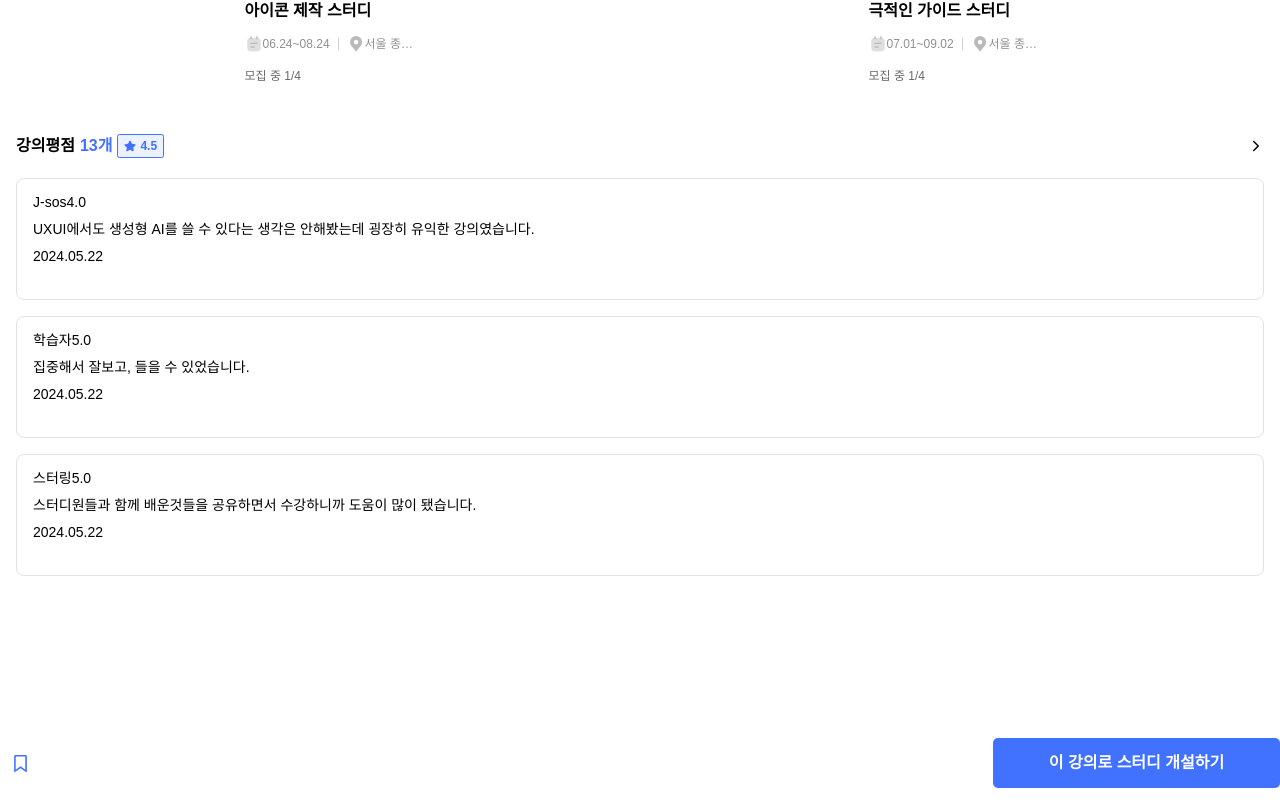
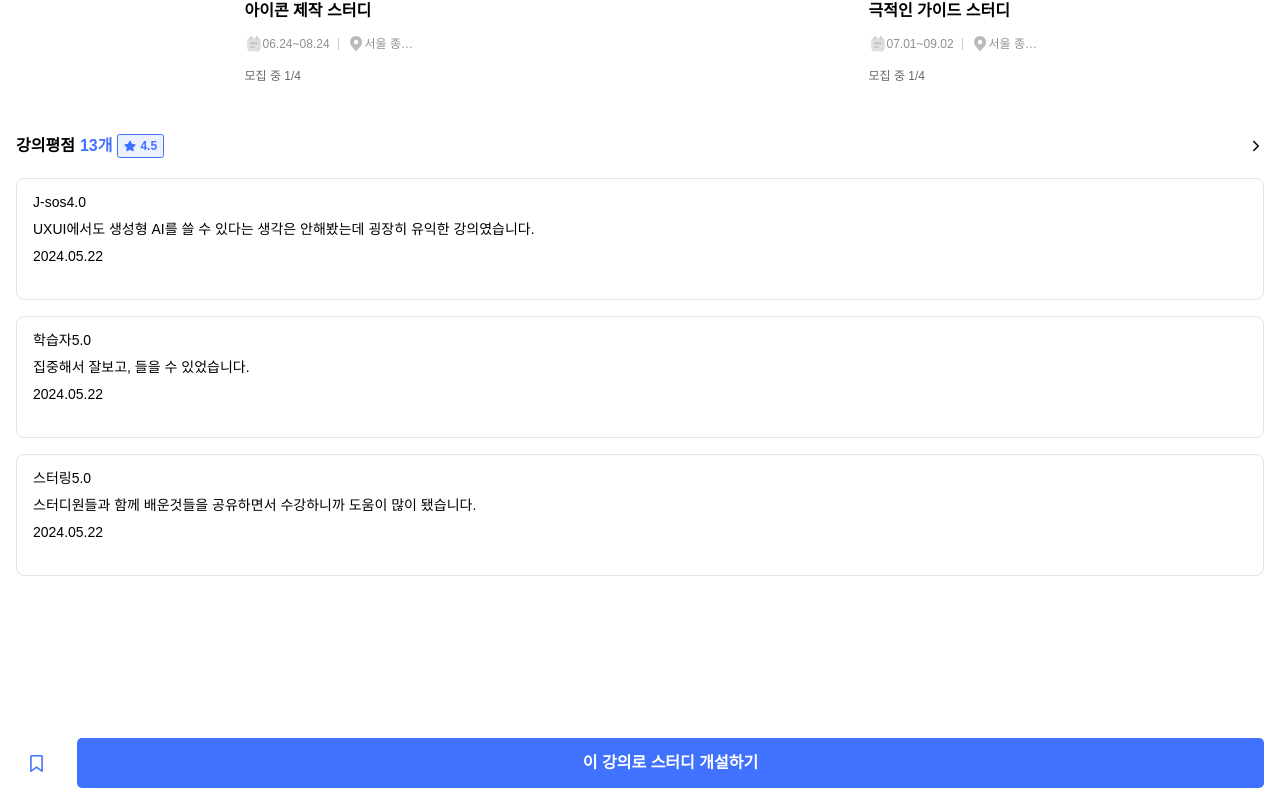
Before and after one commit to Woongjin-Udemy-Pixe11/sturing, a Next.js app: page /lectureDetail in a window 1280 px wide. Shown: the part 1023-1827 px from the top of the page. Built offline with nearby package versions, Linux system fonts and the light colour scheme; a web font is replaced by a local one.

Commit message:
[design] lectureDetail, studyDetail css 수정

```diff
--- a/src/app/(jisubin)/_components/BackShareHeader.tsx
+++ b/src/app/(jisubin)/_components/BackShareHeader.tsx
@@ -1,7 +1,12 @@
+'use client';
+
+import { useRouter } from 'next/navigation';
+
 export default function BackShareHeader() {
+  const router = useRouter();
   return (
     <div className="h-[5.4rem] flex flex-row items-center justify-center">
-      <div className="ml-[1.6rem] mr-auto">
+      <button onClick={() => router.back()} className="ml-[1.6rem] mr-auto">
         <svg
           width="24"
           height="24"
@@ -16,8 +21,8 @@ export default function BackShareHeader() {
             stroke-linecap="round"
           />
         </svg>
-      </div>
-      <div className="mr-[1.6rem]">
+      </button>
+      <button className="mr-[1.6rem]">
         <svg
           width="24"
           height="24"
@@ -222,7 +227,7 @@ export default function BackShareHeader() {
             </clipPath>
           </defs>
         </svg>
-      </div>
+      </button>
     </div>
   );
 }
--- a/src/app/(jisubin)/lectureDetail/layout.tsx
+++ b/src/app/(jisubin)/lectureDetail/layout.tsx
@@ -37,7 +37,10 @@ export default function LectureDetailLayout({
         {children}
 
         <div className="flex justify-center">
-          <BookmarkBtnNavigationBar text="이 강의로 스터디 개설하기" />
+          <BookmarkBtnNavigationBar
+            text="이 강의로 스터디 개설하기"
+            link="/make-study-form"
+          />
         </div>
       </body>
     </html>
--- a/src/app/(jisubin)/studyDetail/general/layout.tsx
+++ b/src/app/(jisubin)/studyDetail/general/layout.tsx
@@ -1,21 +1,26 @@
+'use client';
+
+import { useRouter } from 'next/navigation';
 import BookmarkBtnNavigationBar from '@/components/(jisubin)/lectureStudyDetail/BookmarkBtnNavigationBar';
 import DetailTabBar from '@/components/(jisubin)/lectureStudyDetail/DetailTabBar';
-import CourseLink from '@/components/common/CourseLink';
 import Label from '@/components/common/label/Label';
-import { useState } from 'react';
-import { FaBookmark, FaRegBookmark } from 'react-icons/fa6';
 
 export default function StudyDetailLayout({
   children,
 }: {
   children: React.ReactNode;
 }) {
+  const router = useRouter();
+
   return (
     <html lang="ko">
       <body className="w-full m-auto">
         <div className="bg-[url('/images/study-preview-img.png')] text-white">
           <div className="h-[5.4rem] flex flex-row items-center justify-center">
-            <div className="ml-[1.6rem] mr-auto">
+            <button
+              onClick={() => router.back()}
+              className="ml-[1.6rem] mr-auto"
+            >
               <svg
                 width="24"
                 height="24"
@@ -30,8 +35,8 @@ export default function StudyDetailLayout({
                   stroke-linecap="round"
                 />
               </svg>
-            </div>
-            <div className="mr-[1.6rem]">
+            </button>
+            <button className="mr-[1.6rem]">
               <svg
                 width="24"
                 height="24"
@@ -236,7 +241,7 @@ export default function StudyDetailLayout({
                   </clipPath>
                 </defs>
               </svg>
-            </div>
+            </button>
           </div>
 
           <div className="mt-[3.8rem] pb-[4rem] flex flex-col items-center justify-center">
@@ -272,7 +277,7 @@ export default function StudyDetailLayout({
           {children}
         </div>
 
-        <BookmarkBtnNavigationBar text="스터디 지원하기" />
+        <BookmarkBtnNavigationBar text="스터디 지원하기" link="/apply" />
       </body>
     </html>
   );
--- a/src/app/(jisubin)/studyDetail/lecture/layout.tsx
+++ b/src/app/(jisubin)/studyDetail/lecture/layout.tsx
@@ -1,21 +1,24 @@
+'use client';
 import BookmarkBtnNavigationBar from '@/components/(jisubin)/lectureStudyDetail/BookmarkBtnNavigationBar';
 import DetailTabBar from '@/components/(jisubin)/lectureStudyDetail/DetailTabBar';
 import CourseLink from '@/components/common/CourseLink';
 import Label from '@/components/common/label/Label';
-import { useState } from 'react';
-import { FaBookmark, FaRegBookmark } from 'react-icons/fa6';
-
+import { useRouter } from 'next/navigation';
 export default function StudyDetailLayout({
   children,
 }: {
   children: React.ReactNode;
 }) {
+  const router = useRouter();
   return (
     <html lang="ko">
       <body className="w-full m-auto">
         <div className="bg-[url('/images/study-preview-img.png')] text-white">
           <div className="h-[5.4rem] flex flex-row items-center justify-center">
-            <div className="ml-[1.6rem] mr-auto">
+            <button
+              onClick={() => router.back()}
+              className="ml-[1.6rem] mr-auto"
+            >
               <svg
                 width="24"
                 height="24"
@@ -30,8 +33,8 @@ export default function StudyDetailLayout({
                   stroke-linecap="round"
                 />
               </svg>
-            </div>
-            <div className="mr-[1.6rem]">
+            </button>
+            <button className="mr-[1.6rem]">
               <svg
                 width="24"
                 height="24"
@@ -236,7 +239,7 @@ export default function StudyDetailLayout({
                   </clipPath>
                 </defs>
               </svg>
-            </div>
+            </button>
           </div>
 
           <div className="mt-[3.8rem] pb-[4rem] flex flex-col items-center justify-center">
@@ -278,7 +281,7 @@ export default function StudyDetailLayout({
           {children}
         </div>
 
-        <BookmarkBtnNavigationBar text="스터디 지원하기" />
+        <BookmarkBtnNavigationBar text="스터디 지원하기" link="/apply" />
       </body>
     </html>
   );
--- a/src/components/(jisubin)/lectureStudyDetail/BookmarkBtnNavigationBar.tsx
+++ b/src/components/(jisubin)/lectureStudyDetail/BookmarkBtnNavigationBar.tsx
@@ -1,8 +1,10 @@
 'use client';
+import Link from 'next/link';
 import { useState } from 'react';
 import { FaBookmark, FaRegBookmark } from 'react-icons/fa6';
 type TBookmarkBtnNavigationBarProps = {
   text: string;
+  link: string;
 };
 export default function BookmarkBtnNavigationBar(
   props: TBookmarkBtnNavigationBarProps,
@@ -12,14 +14,14 @@ export default function BookmarkBtnNavigationBar(
     setIsBookmarked(!isBookmarked);
   };
 
-  const { text } = props;
+  const { text, link } = props;
   return (
-    <div className="w-full mb-[1.6rem] my-[4.6rem] flex flex-row items-center justify-between">
-      <div className="p-[1.2rem] text-main-600" onClick={onBookmarkClick}>
+    <div className="w-full mb-[1.6rem] px-[1.6rem] my-[4.6rem] flex flex-row items-center justify-between">
+      <div className="m-[1.2rem] text-main-600" onClick={onBookmarkClick}>
         {isBookmarked ? <FaBookmark size={17} /> : <FaRegBookmark size={17} />}
       </div>
-      <button className="w-[28.7rem] h-[5rem] rounded-[0.5rem] bg-main-600 font-semibold text-white select-none">
-        {text}
+      <button className="w-full ml-[2rem] h-[5rem] rounded-[0.5rem] bg-main-600 font-semibold text-white select-none">
+        <Link href={link}>{text}</Link>
       </button>
     </div>
   );
```
